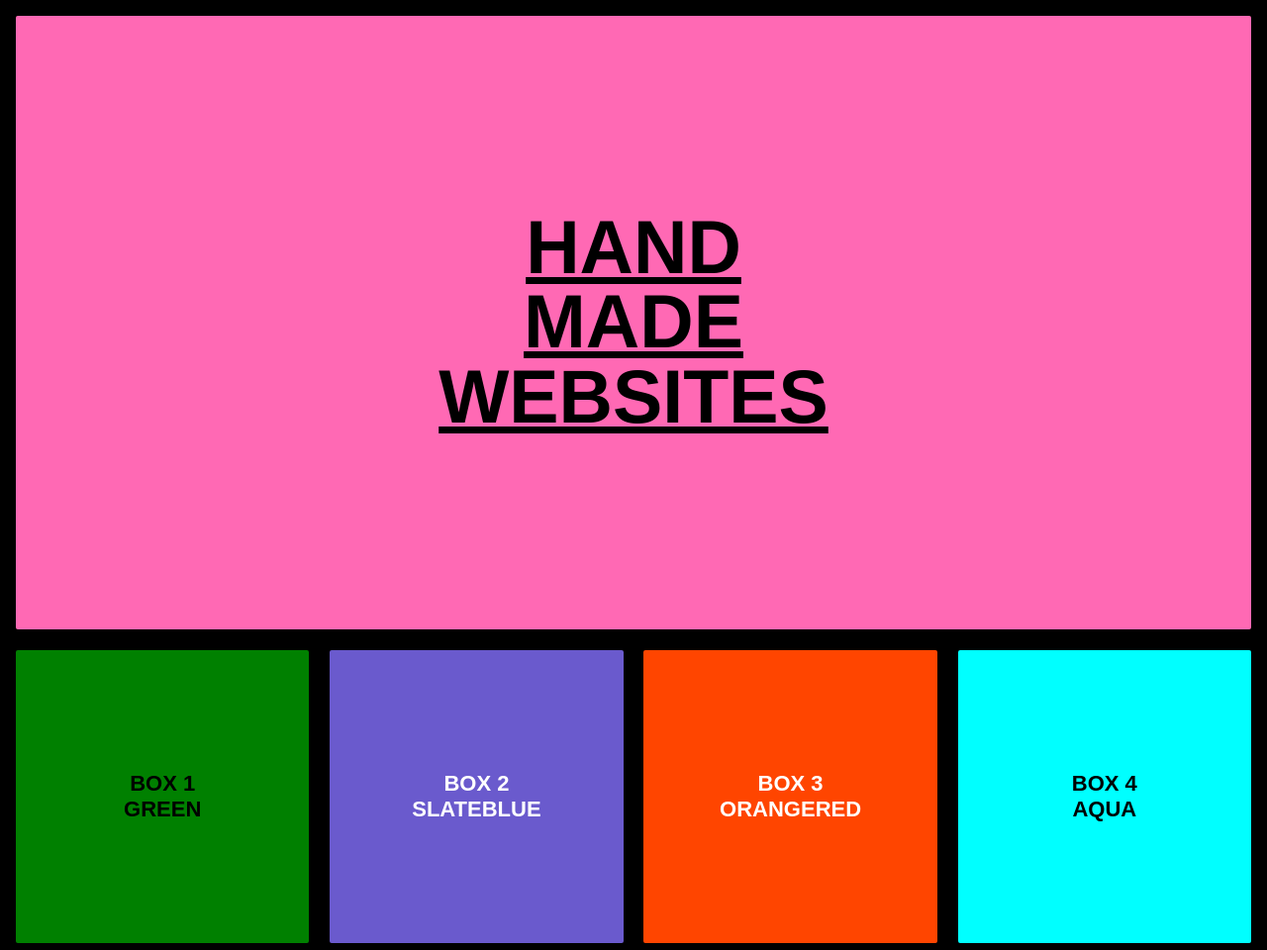
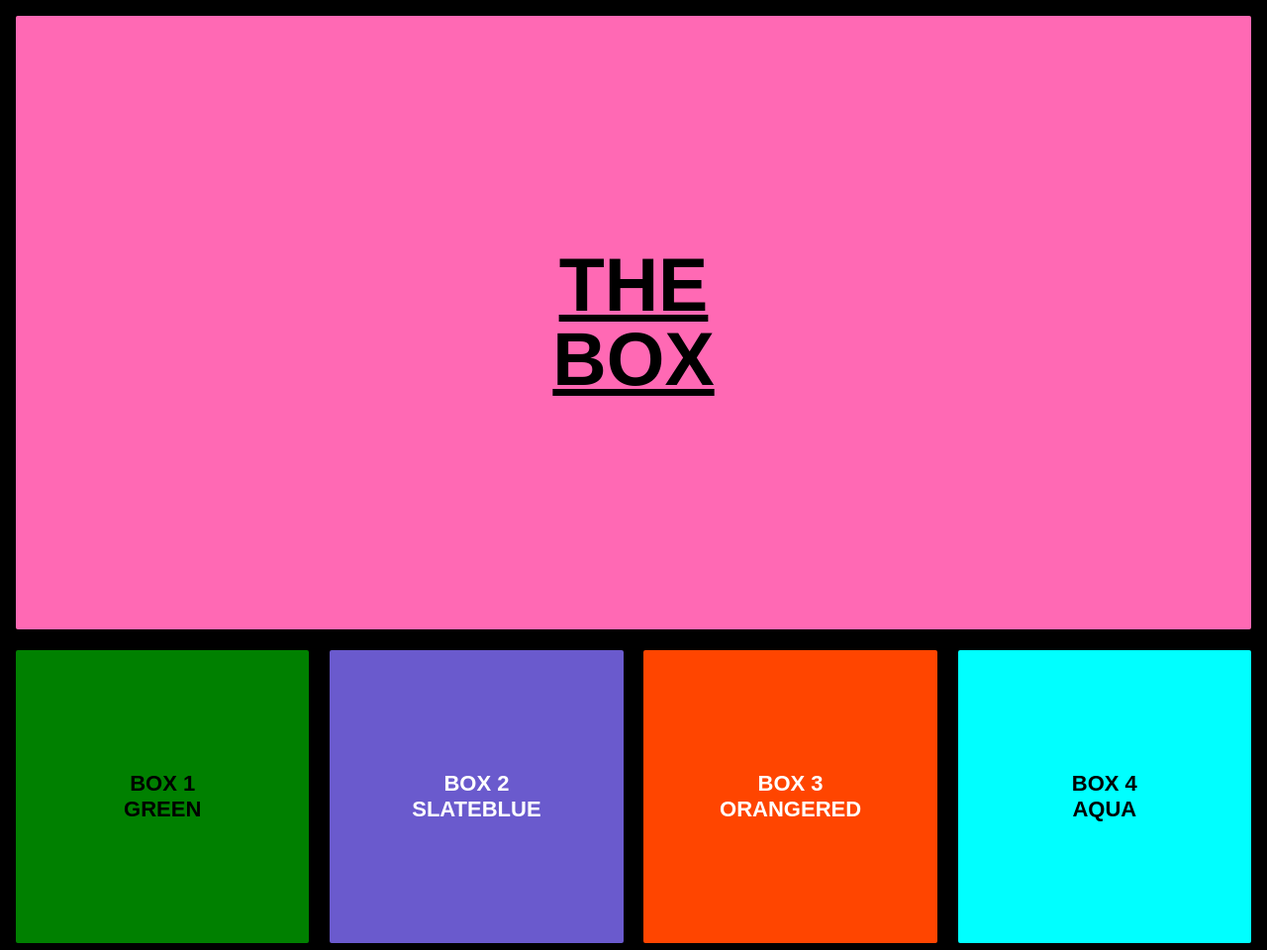
Before and after one commit to pl8o/the_box, a plain HTML site: page index.html in a window 1280 px wide. Shown: the top 960 px of the page at 99% size. Drawn offline with Linux system fonts and the light colour scheme.

Commit message:
Update index.html

```diff
--- a/index.html
+++ b/index.html
@@ -149,7 +149,7 @@
     <div class="content">
       <!-- THE BOX (width controlled by --grid-width, height is half that width) -->
       <a class="primary colorme_main" href="index.html" target="_blank" rel="noopener" aria-label="THE BOX">
-        <div class="inner"><h1 class="title">HAND<br>MADE<br>WEBSITES </h1></div>
+        <div class="inner"><h1 class="title">THE<br>BOX </h1></div>
       </a>
 
       <!-- small grid: tiles flow into 4 columns (desktop) or 2 columns (mobile) -->
```
